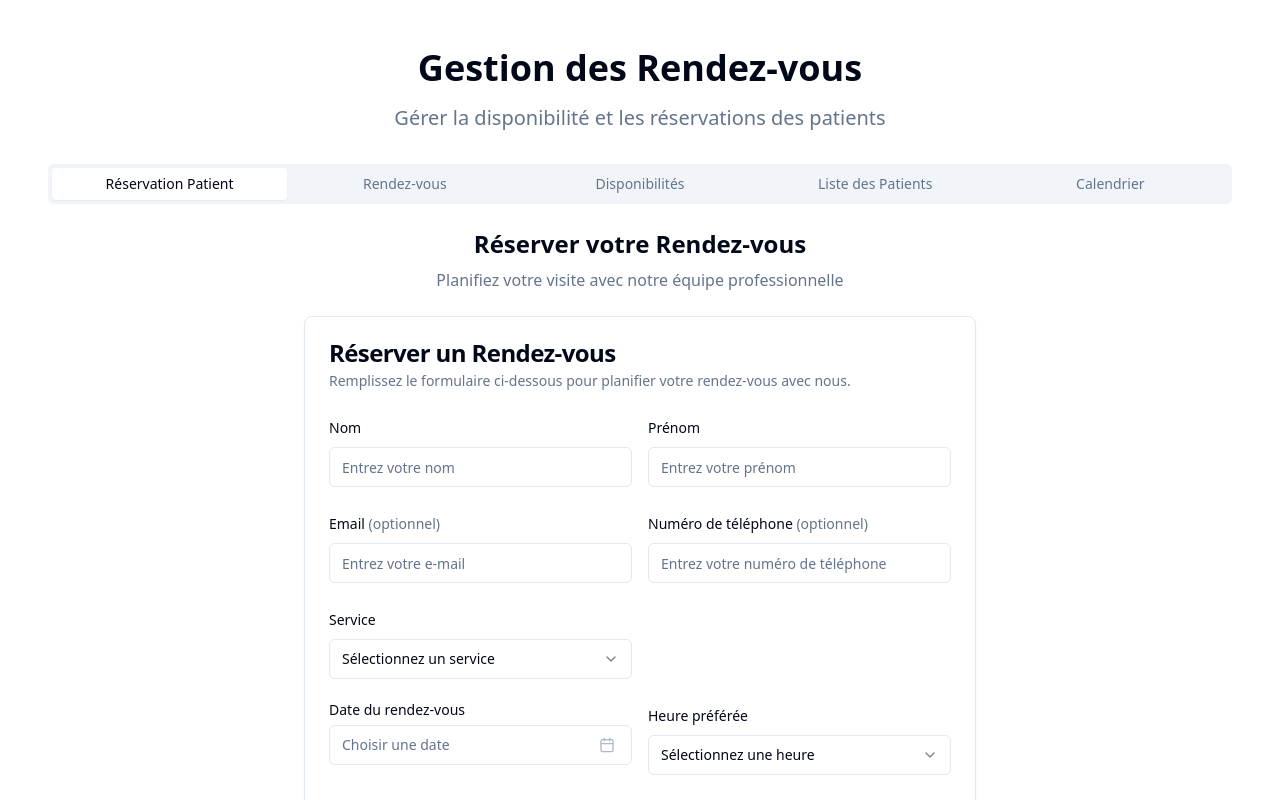
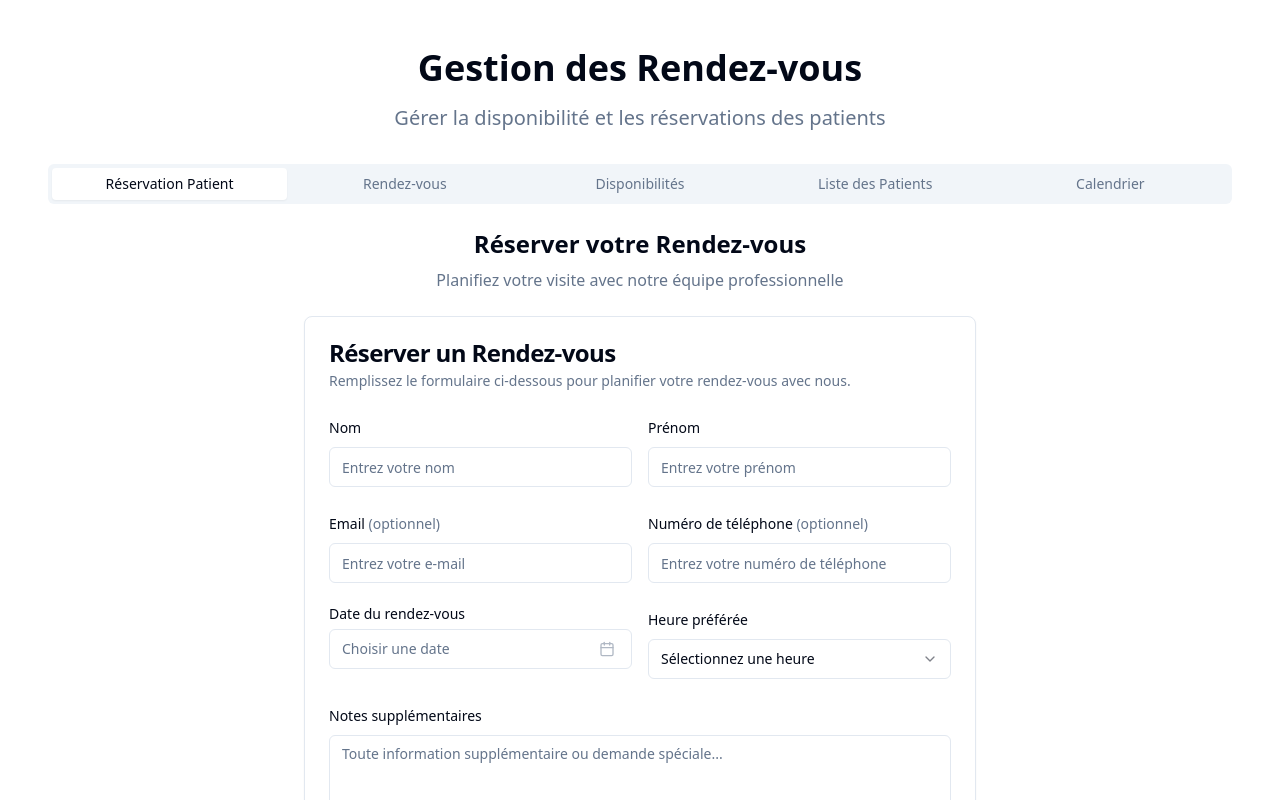
Before and after one commit to iliasrem/jab-ready-form, a React (Vite) app: page / in a window 1280 px wide. Shown: the top 800 px of the page. Built offline with nearby package versions, Linux system fonts and the light colour scheme.

Commit message:
Supprimer le service des réservations
Supprime la mention du service dans la page des réservations.

```diff
--- a/src/components/AppointmentForm.tsx
+++ b/src/components/AppointmentForm.tsx
@@ -54,9 +54,6 @@ const appointmentSchema = z.object({
   }),
   time: z.string({
     required_error: "Veuillez sélectionner une heure de rendez-vous.",
-  }),
-  service: z.string({
-    required_error: "Veuillez sélectionner un service.",
   }),
   notes: z.string().optional(),
 });
@@ -115,11 +112,6 @@ export function AppointmentForm({ availability }: AppointmentFormProps) {
 
   const selectedDate = form.watch("date");
   const availableTimeSlots = getAvailableTimeSlots(selectedDate);
-
-  const services = [
-    "Vaccin Covid",
-    "Cosmétique"
-  ];
 
   return (
     <Card className="w-full max-w-2xl mx-auto">
@@ -194,33 +186,6 @@ export function AppointmentForm({ availability }: AppointmentFormProps) {
                         {...field}
                       />
                     </FormControl>
-                    <FormMessage />
-                  </FormItem>
-                )}
-              />
-            </div>
-
-            <div className="grid grid-cols-1 md:grid-cols-2 gap-4">
-              <FormField
-                control={form.control}
-                name="service"
-                render={({ field }) => (
-                  <FormItem>
-                    <FormLabel>Service</FormLabel>
-                    <Select onValueChange={field.onChange} defaultValue={field.value}>
-                      <FormControl>
-                        <SelectTrigger>
-                          <SelectValue placeholder="Sélectionnez un service" />
-                        </SelectTrigger>
-                      </FormControl>
-                      <SelectContent>
-                        {services.map((service) => (
-                          <SelectItem key={service} value={service}>
-                            {service}
-                          </SelectItem>
-                        ))}
-                      </SelectContent>
-                    </Select>
                     <FormMessage />
                   </FormItem>
                 )}
```
